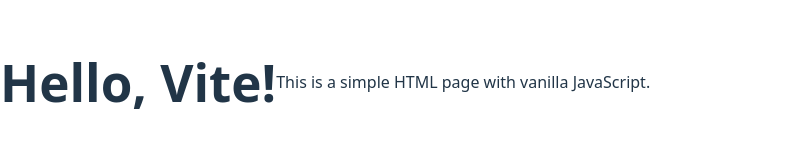
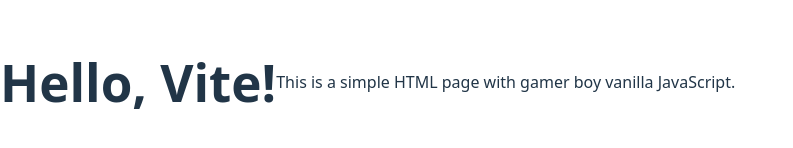
Before and after one commit to projecthub12/CD_frontend, a website built with Vite: page index.html in a window 1280 px wide. Shown: the part 318-466 px from the top of the page, without its empty margins (0-793 px from the left). Built offline with nearby package versions, Linux system fonts and the light colour scheme.

Commit message:
this is a prject

```diff
--- a/index.html
+++ b/index.html
@@ -7,6 +7,6 @@
 </head>
 <body>
   <h1>Hello, Vite!</h1>
-  <p>This is a simple HTML page with vanilla JavaScript.</p>
+  <p>This is a simple HTML page with gamer boy vanilla JavaScript.</p>
 </body>
 </html>
```
